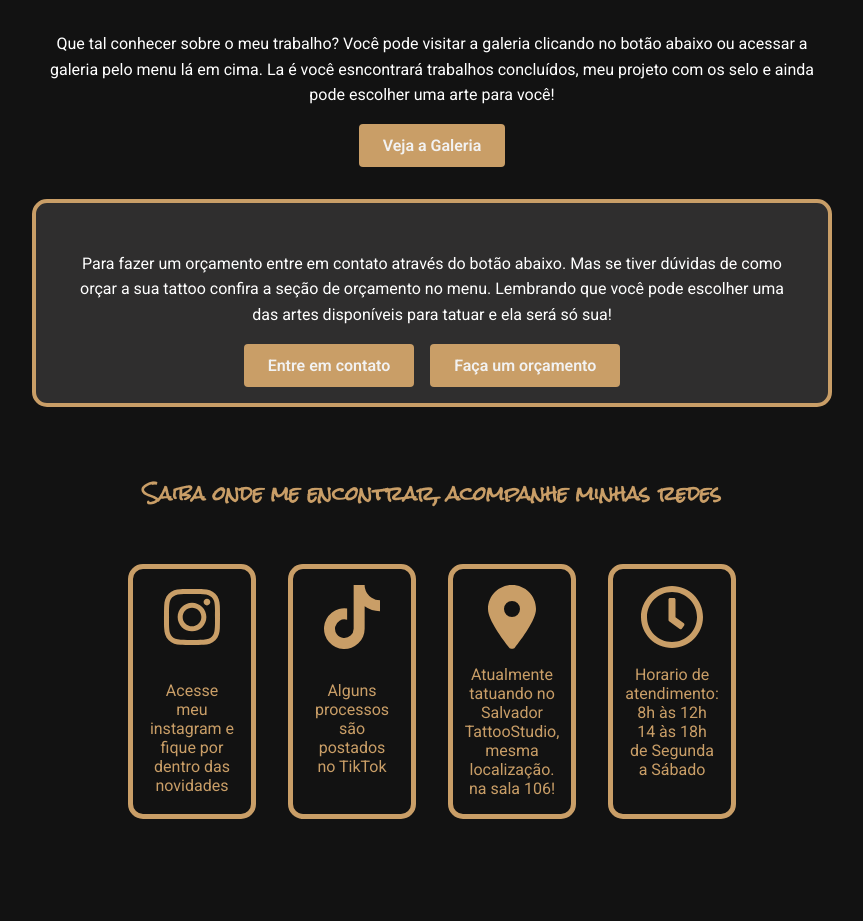
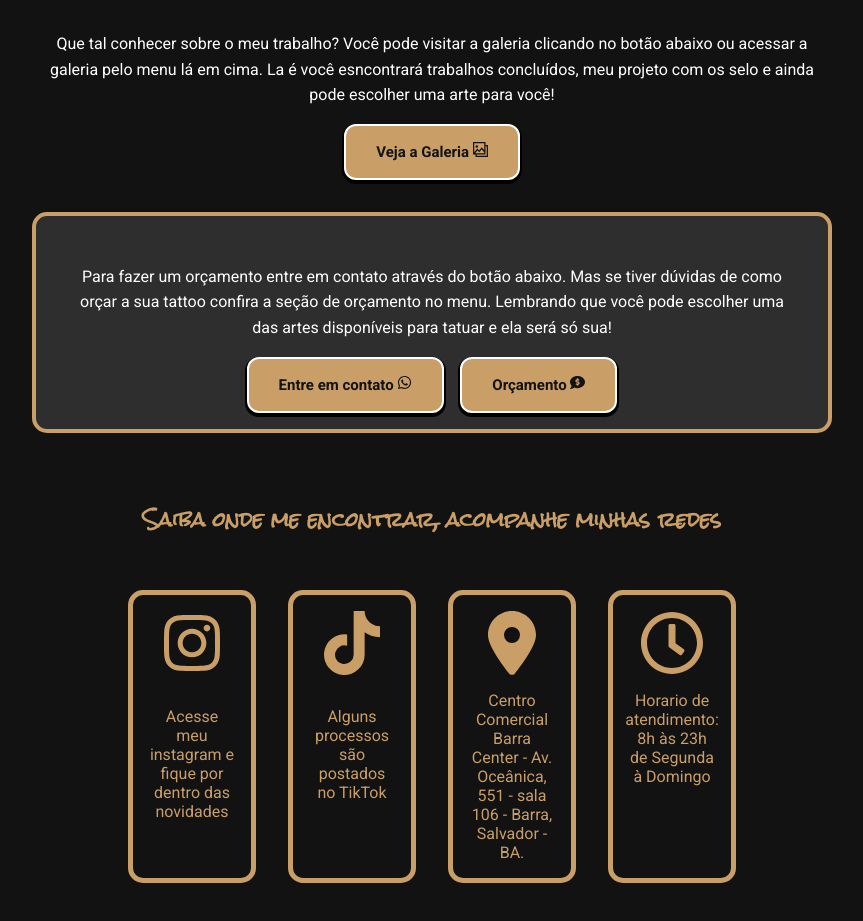
Before and after one commit to AnnaMirand4/siteTomCashTattoo, a React (Vite) app in the folder tomCash-tattoo/: page / in a window 1280 px wide. Shown: the part 1260-2181 px from the top of the page, without its empty margins (208-1071 px from the left). Built offline with nearby package versions, Linux system fonts and the light colour scheme; grey boxes are pictures that could not be loaded.

Commit message:
melhorias nos botões, back to top

```diff
--- a/tomCash-tattoo/src/Router.jsx
+++ b/tomCash-tattoo/src/Router.jsx
@@ -7,6 +7,7 @@ import Navbar from "./components/Navbar"
 import Galeria from "./pages/Galeria"
 import Footer from "./components/Footer"
 import WhatsAppButton from "./components/WhatsAppButton"
+import BackToTopButton from "./components/BackToTopButton"
 
 
 const Router = () => {
@@ -15,6 +16,7 @@ const Router = () => {
     <Navbar />
     <Header />
     <WhatsAppButton />
+    <BackToTopButton />
     <Routes>
             <Route path="/" element={<Home />}/>
             <Route path="sobre" element={<Sobre />}/>
--- /dev/null
+++ b/tomCash-tattoo/src/components/BackToTopButton.jsx
@@ -0,0 +1,39 @@
+import { useState, useEffect } from "react";
+import { FaArrowUp } from "react-icons/fa";
+import styles from "../styles/componets/backToTopButton.module.css";
+
+const BackToTopButton = () => {
+  const [isVisible, setIsVisible] = useState(false);
+
+  useEffect(() => {
+    const toggleVisibility = () => {
+      if (window.pageYOffset > 300) {
+        setIsVisible(true);
+      } else {
+        setIsVisible(false);
+      }
+    };
+
+    window.addEventListener("scroll", toggleVisibility);
+    return () => window.removeEventListener("scroll", toggleVisibility);
+  }, []);
+
+  const scrollToTop = () => {
+    window.scrollTo({
+      top: 0,
+      behavior: "smooth",
+    });
+  };
+
+  return (
+    <button
+      onClick={scrollToTop}
+      className={`${styles.backToTopButton} ${isVisible ? styles.visible : ""}`}
+      aria-label="Voltar ao topo"
+    >
+      <FaArrowUp size={16} />
+    </button>
+  );
+};
+
+export default BackToTopButton;
--- a/tomCash-tattoo/src/components/ButtonComponent.jsx
+++ b/tomCash-tattoo/src/components/ButtonComponent.jsx
@@ -15,7 +15,7 @@ const ButtonComponent = ({
                 href={to}
                 target="_blank"
                 rel="noopener noreferrer"
-                className = {style.button}
+                className = {style.btn}
                 onClick={onclick}
             >
                 {children}
@@ -27,7 +27,7 @@ const ButtonComponent = ({
         <Link
             to={to}
             onClick={onclick}
-            className = {style.button}
+            className = {style.btn}
         >
             {children}
         </Link>
--- a/tomCash-tattoo/src/components/Footer.jsx
+++ b/tomCash-tattoo/src/components/Footer.jsx
@@ -7,7 +7,7 @@ const Footer = () => {
     <div className={style.footer_container}>
 
       <div className={style.footer_text}>
-        <p>Copyright© 2025 TomCash Tattoo | Desenvolvido por <a href="www.linkedin.com/in/anna-caroline-miranda-martins" target="_blank">Anna</a></p>
+         <p>Copyright© 2025 TomCash Tattoo | Desenvolvido por <a href="https://www.linkedin.com/in/anna-caroline-miranda-martins/" target="_blank" alt="Anna LinkedIn"> Anna </a></p>
 
       </div>
 
--- a/tomCash-tattoo/src/pages/Home.jsx
+++ b/tomCash-tattoo/src/pages/Home.jsx
@@ -1,4 +1,4 @@
-import { FaInstagram, FaQuoteLeft, FaQuoteRight, FaRegClock, FaTiktok } from 'react-icons/fa'
+import { FaCommentDollar, FaInstagram, FaQuoteLeft, FaQuoteRight, FaRegClock, FaTiktok, FaWhatsapp } from 'react-icons/fa'
 import style from '../styles/pages/home.module.css'
 import GoogleReviews from '@components/GoogleReviews'
 import ImageM from '@components/ImageM.jsx'
@@ -20,6 +20,7 @@ import ErrorBoundary from '@components/ErrorBoundary.jsx'
 import { GiMonkey } from 'react-icons/gi'
 
 import ButtonComponent from '@components/ButtonComponent'
+import { GrGallery } from 'react-icons/gr'
 
 
 const Home = () => {
@@ -78,7 +79,7 @@ const Home = () => {
           </div>
           <ButtonComponent
            to='/galeira'>
-            Veja a Galeria
+            Veja a Galeria <GrGallery />
           </ButtonComponent>
         </section>
 
@@ -96,11 +97,11 @@ const Home = () => {
           <ButtonComponent
           to="https://instagram.com/seu-perfil"
           isExternal={true}>
-            Entre em contato
+            Entre em contato <FaWhatsapp />
           </ButtonComponent>
           <ButtonComponent
            to='/orçamento'>
-            Faça um orçamento
+            Orçamento <FaCommentDollar />
           </ButtonComponent>
 
           </div>
@@ -127,14 +128,13 @@ const Home = () => {
             <div className={style.card}>
               <FaLocationDot className={style.icon} />
               <p className={style.text_card}>
-                Atualmente tatuando no Salvador TattooStudio, mesma localização. <br/>
-                na sala 106!
+              Centro Comercial Barra Center - Av. Oceânica, 551 - sala 106 - Barra, Salvador - BA.
               </p>
             </div>
             <div className={style.card}>
               <FaRegClock className={style.icon} />
               <p className={style.text_card}>
-              Horario de atendimento: <br/> 8h às 12h <br/> 14 às 18h <br/> de Segunda a Sábado
+              Horario de atendimento: <br/> 8h às 23h <br/> de Segunda à Domingo
               </p>
             </div>
           </div>
--- a/tomCash-tattoo/src/pages/Sobre.jsx
+++ b/tomCash-tattoo/src/pages/Sobre.jsx
@@ -82,9 +82,10 @@ const Sobre = () => {
 
         <Title content='Salvador Tattoo Studio'/>
 
-        <Text content='O Salvador Tattoo é um estúdio que fundei com outros profissionais apaixonados pela arte da tatuagem. Localizado na Barra, um dos bairros mais icônicos de Salvador, com vista privilegiada para o mar e o Farol — um verdadeiro cartão-postal da cidade. O estúdio foi pensado para oferecer uma experiência completa, unindo excelência artística, conforto e bem-estar.
-        Cada detalhe do espaço foi projetado para acolher com cuidado, com ambiente climatizado, iluminação natural, vista inspiradora e estrutura profissional de alto padrão. Nosso compromisso é garantir não só uma tatuagem de qualidade, mas também um momento agradável, seguro e inesquecível para quem nos visita.'/>
-
+        <Text content='O Salvador Tattoo Studio é um estúdio que fundei com outros profissionais apaixonados pela arte da tatuagem. Localizado na Barra, um dos bairros mais icônicos de Salvador, com vista privilegiada para o mar e o Farol — um verdadeiro cartão-postal da cidade. O estúdio foi pensado para oferecer uma experiência completa, unindo excelência artística, conforto e bem-estar.
+        Cada detalhe do espaço foi projetado para acolher com cuidado, com ambiente climatizado, iluminação natural, vista inspiradora e estrutura profissional de alto padrão. Nosso compromisso é garantir não só uma tatuagem de qualidade, mas também um momento agradável, seguro e inesquecível para quem nos visita.
+        '/>
+        <p className={style.adress}>Estúdio localizado no Centro Comercial Barra Center - Av. Oceânica, 551 - sala 106 - Barra, Salvador - BA, 40140-080</p>
       </div>
 
       <div className={style.studio_gallery}>
--- /dev/null
+++ b/tomCash-tattoo/src/styles/componets/backToTopButton.module.css
@@ -0,0 +1,48 @@
+/* BackToTop.module.css */
+
+.backToTopButton {
+  position: fixed;
+  bottom: 1.5rem;
+  left: 1.5rem;
+  background-color: var(--details-color);
+  color: white;
+  border: none;
+  border-radius: 50%;
+  width: 3rem;
+  height: 3rem;
+  display: flex;
+  align-items: center;
+  justify-content: center;
+  cursor: pointer;
+  box-shadow: 0 4px 6px -1px rgba(0, 0, 0, 0.1), 0 2px 4px -1px rgba(0, 0, 0, 0.06);
+  opacity: 0;
+  visibility: hidden;
+  transition: all 0.3s ease;
+  z-index: 1000;
+}
+
+.backToTopButton.visible {
+  opacity: 1;
+  visibility: visible;
+}
+
+.backToTopButton:hover {
+  background-color: rgba(243, 193, 128, 0.7);
+}
+
+/* Responsividade */
+@media (max-width: 768px) {
+  .backToTopButton {
+    width: 2.5rem;
+    height: 2.5rem;
+    bottom: 1rem;
+    right: 1rem;
+  }
+}
+
+@media (max-width: 480px) {
+  .backToTopButton {
+    width: 2.2rem;
+    height: 2.2rem;
+  }
+}
--- a/tomCash-tattoo/src/styles/componets/buttonComponent.module.css
+++ b/tomCash-tattoo/src/styles/componets/buttonComponent.module.css
@@ -1,20 +1,42 @@
-.button {
-    display: inline-block;
-    padding: 12px 24px;
-    background-color: #C99E67;
-    color: var(--text-color2);
-    text-decoration: none;
-    border-radius: 4px;
-    font-weight: 600;
-    text-align: center;
-    transition: all 0.3s ease;
-    border: none;
-    cursor: pointer;
-    font-family: 'Roboto';
+.btn {
+ padding: 1.1em 2em;
+ background: none;
+ border: 2px solid #fff;
+ font-size: 15px;
+ color: #131313;
+ cursor: pointer;
+ position: relative;
+ overflow: hidden;
+ transition: all 0.3s;
+ border-radius: 12px;
+ background-color: #C99E67;
+ font-weight: bolder;
+ box-shadow: 0 2px 0 2px #000;
+ font-family: 'Roboto';
 }
 
-.button:hover {
-    background-color: var(--background-2);
-    transform: translateY(-2px);
-    box-shadow: 0 4px 8px rgba(0, 0, 0, 0.1);
+.btn:before {
+ content: "";
+ position: absolute;
+ width: 100px;
+ height: 120%;
+ background-color: #f2f2f2;
+ top: 50%;
+ transform: skewX(30deg) translate(-150%, -50%);
+ transition: all 0.5s;
 }
+
+.btn:hover {
+ background-color: #2f2e2e;
+ color: #fff;
+ box-shadow: 0 2px 0 2px #0d3b66;
+}
+
+.btn:hover::before {
+ transform: skewX(30deg) translate(150%, -50%);
+ transition-delay: 0.1s;
+}
+
+.btn:active {
+ transform: scale(0.9);
+}
--- a/tomCash-tattoo/src/styles/componets/imageM.module.css
+++ b/tomCash-tattoo/src/styles/componets/imageM.module.css
@@ -22,7 +22,7 @@
     font-family: 'Rock Salt';
     color: var(--details-color);
     font-size: 0.9rem;
-    border-radius: 25%;
+    border-radius: 15px;
     background-color: var(--background-2);
 
 }
--- a/tomCash-tattoo/src/styles/pages/sobre.module.css
+++ b/tomCash-tattoo/src/styles/pages/sobre.module.css
@@ -33,7 +33,17 @@ body {
 
 .text {
   flex: 1;
-  min-width: 0; /* Permite que o texto quebre corretamente */
+  min-width: 0;
+}
+.adress{
+  align-items: center;
+  font-size: 1rem;
+  color: var(--details-color);
+  padding: 1rem 0rem 1rem 0;
+  width: 100%;
+  font-family: 'Roboto';
+  line-height: 1.6;
+
 }
 
 .image_wrapper {
```
